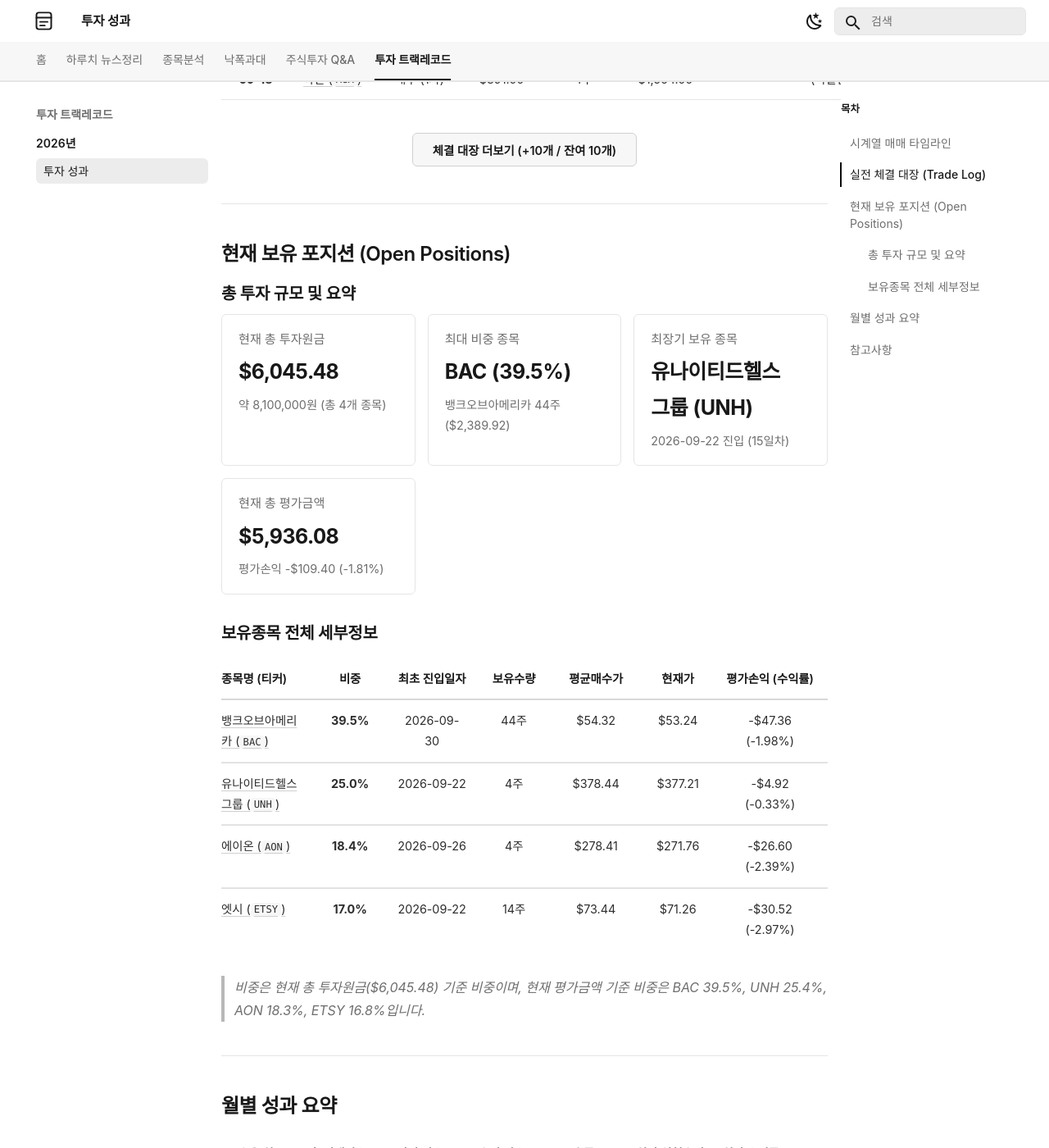
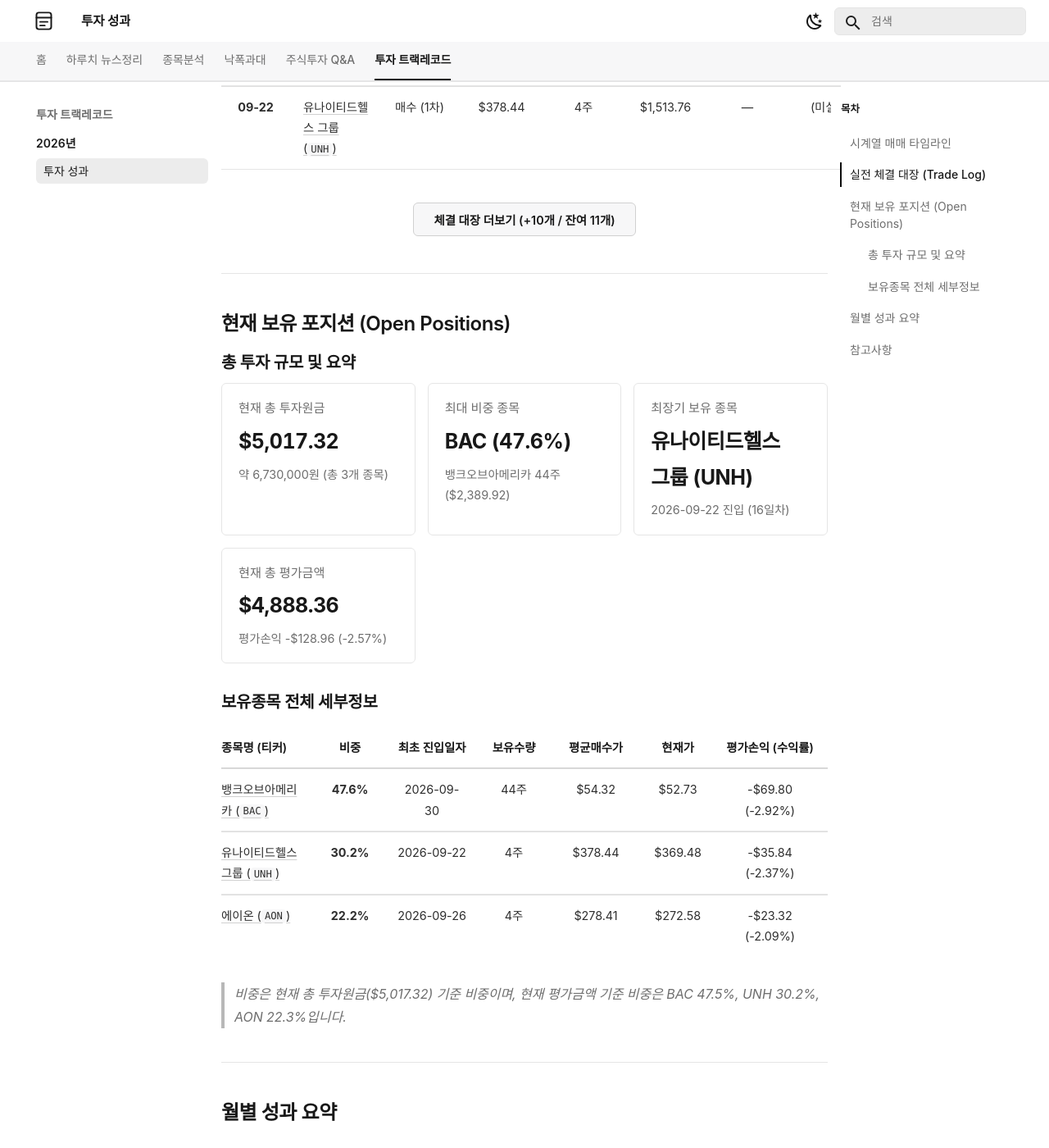
Before and after one commit to ju-sic/ju-sic.github.io, an MkDocs documentation site: the page built from docs/records/2026/trade-track-record.md, in a window 1280 px wide and 1400 px high, scrolled down 2553 px. Shown: the whole window at 82% size. Built offline with MkDocs 1.6.1 and Material for MkDocs 9.7.7, drawn with Linux system fonts in a browser that asks for light colours; some web fonts are replaced; a script that is not in the unit is left out; some of the changed text lies outside the part shown.

Commit message:
2026년 10월 8일 엣시(ETSY) 매도 및 투자 트랙레코드 업데이트 배포

```diff
--- a/docs/records/2026/trade-track-record.md
+++ b/docs/records/2026/trade-track-record.md
@@ -1,11 +1,35 @@
 # 실전 매매일지 및 포트폴리오 트랙레코드
 
-- **업데이트** : 2026-10-07(수) 23:05
+- **업데이트** : 2026-10-08(목) 23:45
 
 
 ## 시계열 매매 타임라인
 
 <div class="kb-timeline">
+  <div class="kb-timeline-item">
+    <div class="kb-timeline-marker kb-timeline-marker--close"></div>
+    <div class="kb-timeline-header">
+      <span class="kb-timeline-date">2026-10-08 (목)</span>
+      <span class="kb-badge kb-badge--sell">전량 매도 (청산)</span>
+      <span class="kb-badge kb-badge--gain">실현손익 +$2.38 (+0.23%)</span>
+    </div>
+    <div class="kb-timeline-body">
+      <table class="kb-timeline-table">
+        <tr>
+          <td><strong>종목명</strong>: 엣시 (ETSY)</td>
+          <td><strong>체결 단가</strong>: $73.61</td>
+          <td><strong>체결 수량</strong>: 14주 (전량)</td>
+          <td><strong>정산 금액</strong>: $1,030.54</td>
+        </tr>
+        <tr>
+          <td><strong>평균 매수가</strong>: $73.44</td>
+          <td><strong>실현 손익</strong>: <strong style="color: var(--kb-sem-tip);">+$2.38 (약 +3,200원)</strong></td>
+          <td colspan="2"><strong>보유 기간</strong>: 16일 (수익률 <strong>+0.23%</strong>)</td>
+        </tr>
+      </table>
+      <p class="kb-timeline-desc">본전 오자말자 그냥 정리했다. 장 분위기 심상치 않아도 빨간불 들어오면 일단 다 팔고 있다.</p>
+    </div>
+  </div>
   <div class="kb-timeline-item">
     <div class="kb-timeline-marker kb-timeline-marker--close"></div>
     <div class="kb-timeline-header">
@@ -464,6 +488,7 @@
 
 | 체결일자 | 종목명 (티커) | 구분 | 체결단가 | 수량 | 체결총액 | 청산단가 | 실현손익 | 수익률 | 보유일 |
 | :---: | :--- | :---: | :---: | :---: | :---: | :---: | :---: | :---: | :---: |
+| **10-08** | [엣시 (`ETSY`)](../../stocks/2026/09/etsy.md) | 매도 (청산) | $73.44 | 14주 | $1,028.16 | $73.61 | **+$2.38 (약 +3,200원)** | **+0.23%** | **16일** |
 | **10-07** | [브로드컴 (`AVGO`)](../../stocks/2026/08/broadcom.md) | 매도 (청산) | $347.55 | 18주 | $6,255.82 | $370.61 | **+$415.16 (약 +555,900원)** | **+6.64%** | **29일** |
 | **10-07** | [스트라이커 (`SYK`)](../../stocks/2026/09/stryker.md) | 매도 (청산) | $278.00 | 4주 | $1,112.00 | $281.00 | **+$12.00 (약 +16,100원)** | **+1.08%** | **28일** |
 | **10-07** | [아간 (`AGX`)](../../stocks/2026/09/argan.md) | 매도 (청산) | $391.00 | 4주 | $1,564.00 | $419.30 | **+$113.20 (약 +151,500원)** | **+7.24%** | **19일** |
@@ -498,23 +523,23 @@
 <div class="kb-portfolio-metrics">
   <div class="kb-portfolio-metric-card">
     <span class="label">현재 총 투자원금</span>
-    <span class="value">$6,045.48</span>
-    <span class="sub">약 8,100,000원 (총 4개 종목)</span>
+    <span class="value">$5,017.32</span>
+    <span class="sub">약 6,730,000원 (총 3개 종목)</span>
   </div>
   <div class="kb-portfolio-metric-card">
     <span class="label">최대 비중 종목</span>
-    <span class="value">BAC (39.5%)</span>
+    <span class="value">BAC (47.6%)</span>
     <span class="sub">뱅크오브아메리카 44주 ($2,389.92)</span>
   </div>
   <div class="kb-portfolio-metric-card">
     <span class="label">최장기 보유 종목</span>
     <span class="value">유나이티드헬스 그룹 (UNH)</span>
-    <span class="sub">2026-09-22 진입 (15일차)</span>
+    <span class="sub">2026-09-22 진입 (16일차)</span>
   </div>
   <div class="kb-portfolio-metric-card">
     <span class="label">현재 총 평가금액</span>
-    <span class="value">$5,936.08</span>
-    <span class="sub">평가손익 -$109.40 (-1.81%)</span>
+    <span class="value">$4,888.36</span>
+    <span class="sub">평가손익 -$128.96 (-2.57%)</span>
   </div>
 </div>
 
@@ -522,12 +547,11 @@
 
 | 종목명 (티커) | 비중 | 최초 진입일자 | 보유수량 | 평균매수가 | 현재가 | 평가손익 (수익률) |
 | :--- | :---: | :---: | :---: | :---: | :---: | :---: |
-| [뱅크오브아메리카 (`BAC`)](../../stocks/2026/09/bank-of-america.md) | **39.5%** | 2026-09-30 | 44주 | $54.32 | $53.24 | -$47.36 (-1.98%) |
-| [유나이티드헬스 그룹 (`UNH`)](../../stocks/2026/09/unitedhealth-group.md) | **25.0%** | 2026-09-22 | 4주 | $378.44 | $377.21 | -$4.92 (-0.33%) |
-| [에이온 (`AON`)](../../stocks/2026/09/aon.md) | **18.4%** | 2026-09-26 | 4주 | $278.41 | $271.76 | -$26.60 (-2.39%) |
-| [엣시 (`ETSY`)](../../stocks/2026/09/etsy.md) | **17.0%** | 2026-09-22 | 14주 | $73.44 | $71.26 | -$30.52 (-2.97%) |
+| [뱅크오브아메리카 (`BAC`)](../../stocks/2026/09/bank-of-america.md) | **47.6%** | 2026-09-30 | 44주 | $54.32 | $52.73 | -$69.80 (-2.92%) |
+| [유나이티드헬스 그룹 (`UNH`)](../../stocks/2026/09/unitedhealth-group.md) | **30.2%** | 2026-09-22 | 4주 | $378.44 | $369.48 | -$35.84 (-2.37%) |
+| [에이온 (`AON`)](../../stocks/2026/09/aon.md) | **22.2%** | 2026-09-26 | 4주 | $278.41 | $272.58 | -$23.32 (-2.09%) |
 
-> *비중은 현재 총 투자원금($6,045.48) 기준 비중이며, 현재 평가금액 기준 비중은 BAC 39.5%, UNH 25.4%, AON 18.3%, ETSY 16.8%입니다.*
+> *비중은 현재 총 투자원금($5,017.32) 기준 비중이며, 현재 평가금액 기준 비중은 BAC 47.5%, UNH 30.2%, AON 22.3%입니다.*
 
 
 ---
@@ -536,9 +560,9 @@
 
 | 운용 월 | 총 거래건수 | 익절 건수 | 손절 건수 | 승률 | 월간 실현손익 | 월간 수익률 (MWR) |
 | :---: | :---: | :---: | :---: | :---: | :---: | :---: |
-| **2026-10** | 7건 | 3건 | 0건 | 100% | +723,500원 | +6.05% |
+| **2026-10** | 8건 | 4건 | 0건 | 100% | +726,700원 | +5.45% |
 | **2026-09** | 17건 | 3건 | 0건 | 100% | +720,800원 | +11.20% |
-| **누적 합계** | **24건** | **6건** | **0건** | **100%** | **+1,444,300원** | **+7.85%** |
+| **누적 합계** | **25건** | **7건** | **0건** | **100%** | **+1,447,500원** | **+7.31%** |
 
 ---
 
```
Also changed, not shown: docs/index.md (+1 -1 lines).
